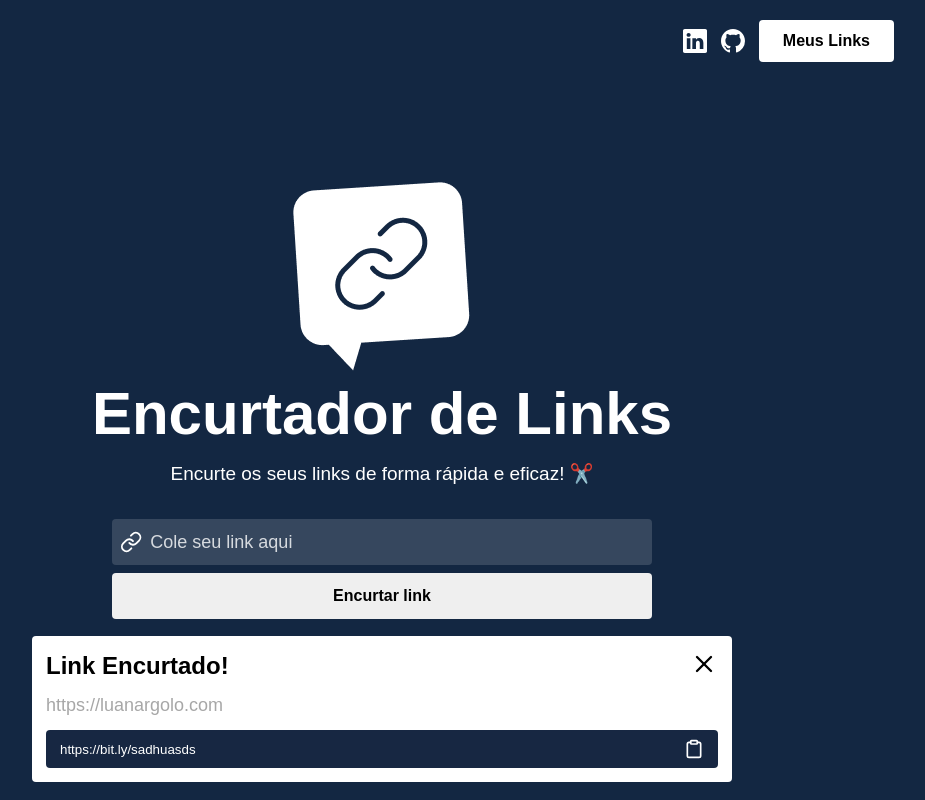
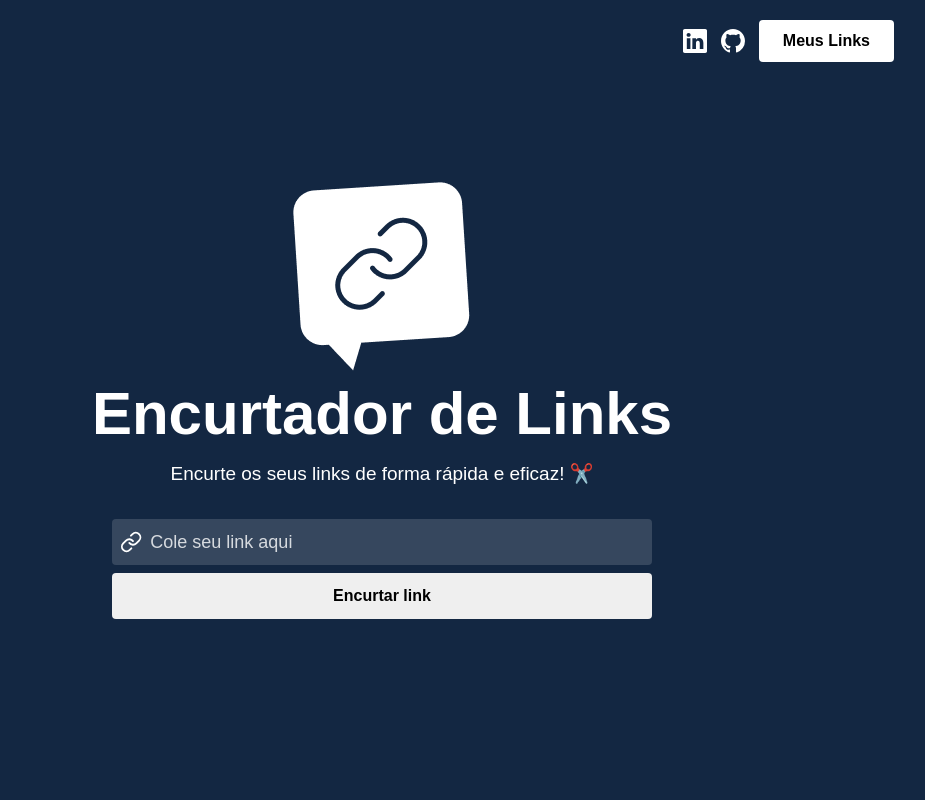
Before and after one commit to luanargolodev/encurtador-de-links, a React (Create React App) app: page / in a window 1280 px wide. Shown: the whole page, without its empty margins (258-1183 px from the left). Built offline with nearby package versions, Linux system fonts and the light colour scheme.

Commit message:
Finalizar modal

```diff
--- a/src/components/LinkItem/index.js
+++ b/src/components/LinkItem/index.js
@@ -1,12 +1,12 @@
 import "./link-item.css";
 import { FiClipboard, FiX } from "react-icons/fi";
 
-export default function LinkItem() {
+export default function LinkItem({ closeModal }) {
   return (
     <div className="modal-container">
       <div className="modal-header">
         <h2>Link Encurtado!</h2>
-        <button>
+        <button onClick={closeModal}>
           <FiX size={28} color="#000000" />
         </button>
       </div>
--- a/src/components/LinkItem/link-item.css
+++ b/src/components/LinkItem/link-item.css
@@ -7,6 +7,16 @@
   border-radius: 4px;
   display: flex;
   flex-direction: column;
+  animation: slideY 1.5s;
+}
+
+@keyframes slideY {
+  from {
+    transform: translateY(90px);
+  }
+  to {
+    transform: translateY(0);
+  }
 }
 
 .modal-header {
--- a/src/pages/Home/index.js
+++ b/src/pages/Home/index.js
@@ -7,9 +7,10 @@ import LinkItem from "../../components/LinkItem";
 
 export default function Home() {
   const [link, setLink] = useState("");
+  const [showModal, setShowModal] = useState(false);
 
   function handleShortLink() {
-    alert("Meu link" + link);
+    setShowModal(true);
   }
 
   return (
@@ -35,7 +36,7 @@ export default function Home() {
         <button onClick={handleShortLink}>Encurtar link</button>
       </div>
 
-      <LinkItem />
+      {showModal && <LinkItem closeModal={() => setShowModal(false)} />}
     </div>
   );
 }
```
